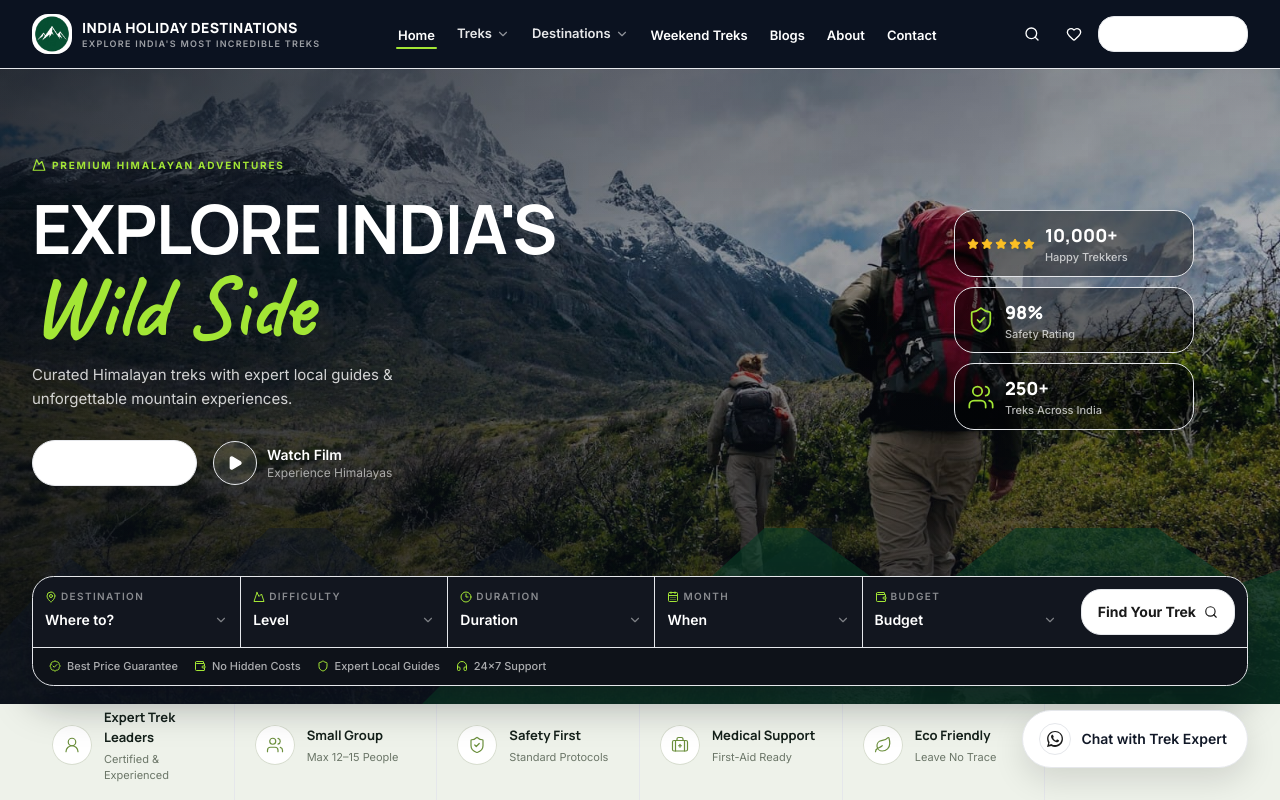
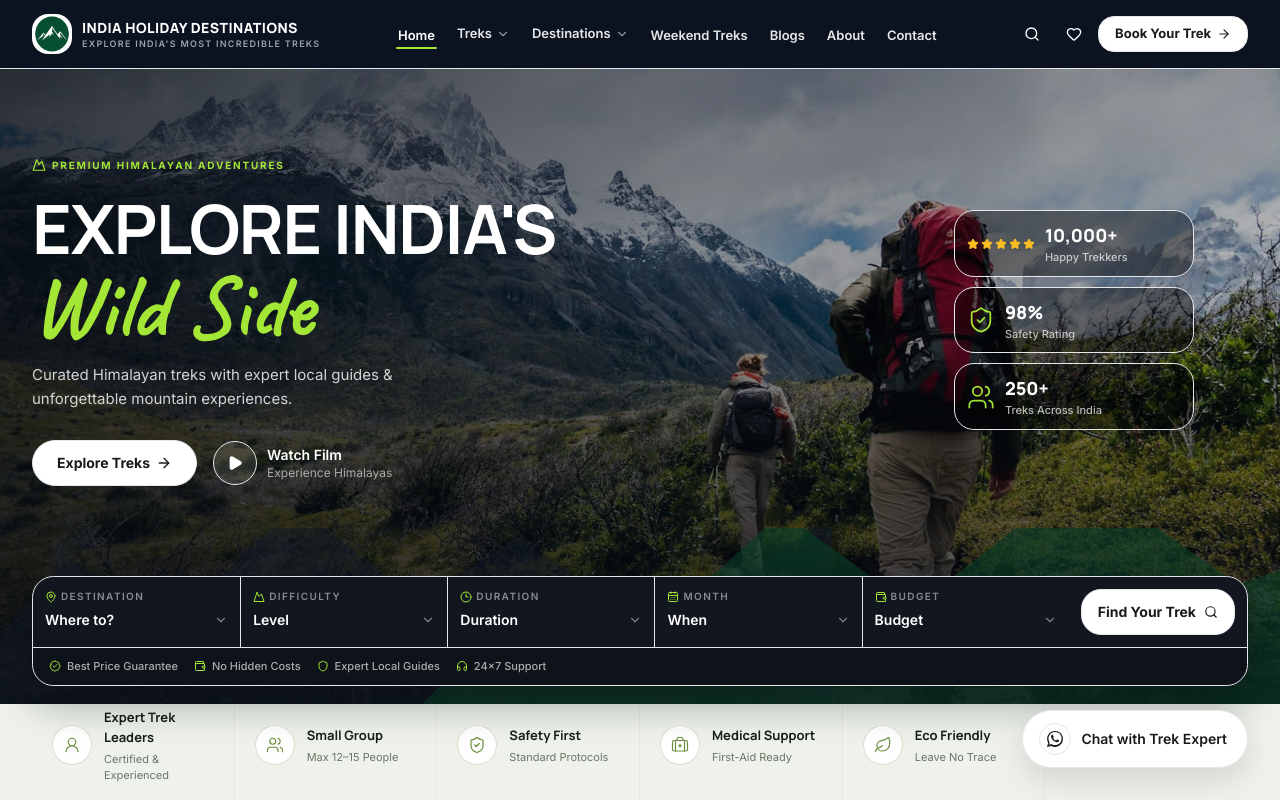
Before and after one commit to ErManjitSingh/indiatreks, a Next.js app: page / in a window 1280 px wide. Shown: the top 800 px of the page. Built offline with nearby package versions, Linux system fonts and the light colour scheme.

Commit message:
Fix Explore Treks button text visibility on white banner CTA.
Co-authored-by: Cursor <cursoragent@cursor.com>

```diff
--- a/src/components/home/hero-section.tsx
+++ b/src/components/home/hero-section.tsx
@@ -60,7 +60,7 @@ export function HeroSection() {
             <div className="mt-5 flex flex-wrap items-center gap-3 md:mt-7 md:gap-4">
               <Link
                 href="/treks"
-                className="inline-flex items-center gap-1.5 rounded-full border border-white/50 bg-white px-5 py-2.5 text-xs font-bold text-[#1A1A1A] transition hover:bg-white/90 md:px-6 md:py-3 md:text-sm"
+                className="inline-flex items-center gap-1.5 rounded-full border border-white/50 bg-white px-5 py-2.5 text-xs font-bold !text-[#1A1A1A] transition hover:bg-white/90 md:px-6 md:py-3 md:text-sm"
               >
                 Explore Treks
                 <ArrowRight className="h-3.5 w-3.5 md:h-4 md:w-4" aria-hidden />
--- a/src/components/home/mobile-home.tsx
+++ b/src/components/home/mobile-home.tsx
@@ -93,7 +93,7 @@ function MobileHero() {
         <div className="mt-5 flex flex-wrap items-center gap-3">
           <Link
             href="/treks"
-            className="inline-flex items-center gap-1.5 rounded-full border border-white/50 bg-white px-5 py-2.5 text-xs font-bold text-[#1A1A1A]"
+            className="inline-flex items-center gap-1.5 rounded-full border border-white/50 bg-white px-5 py-2.5 text-xs font-bold !text-[#1A1A1A]"
           >
             Explore Treks
             <ArrowRight className="h-3.5 w-3.5" aria-hidden />
--- a/src/styles/globals.css
+++ b/src/styles/globals.css
@@ -299,9 +299,11 @@ h6 {
   font-family: var(--font-brush), cursive;
 }
 
-a {
-  color: inherit;
-  text-decoration: none;
+@layer base {
+  a {
+    color: inherit;
+    text-decoration: none;
+  }
 }
 
 ::selection {
```
